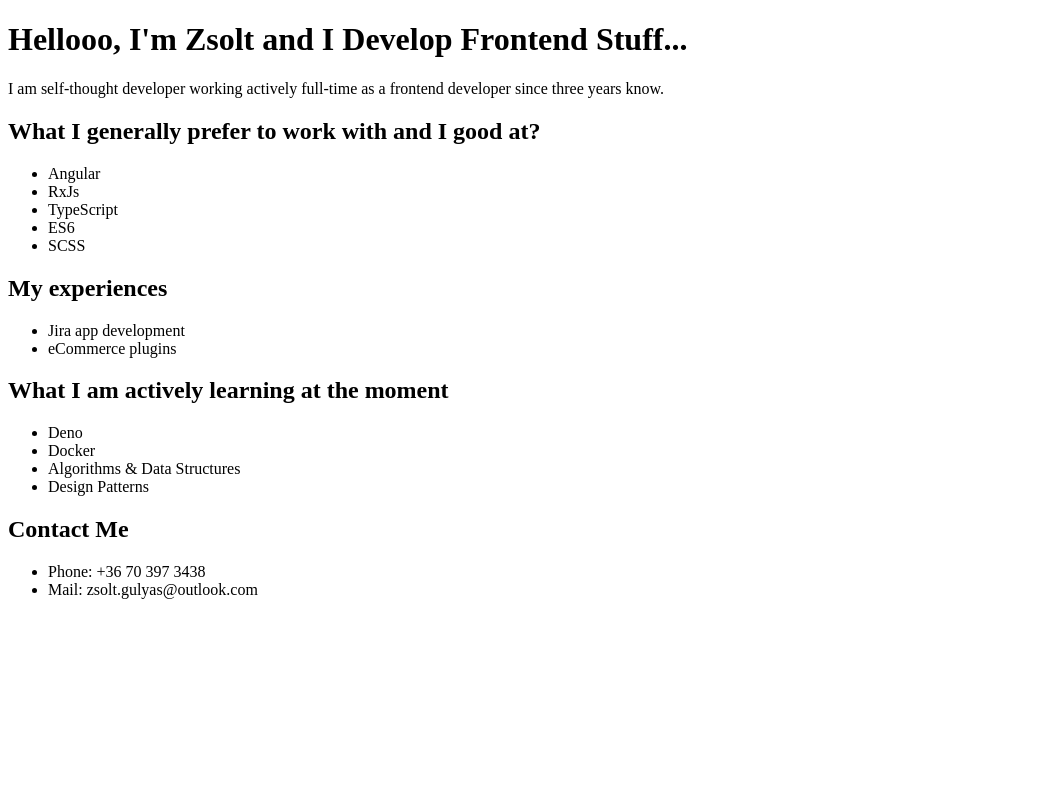
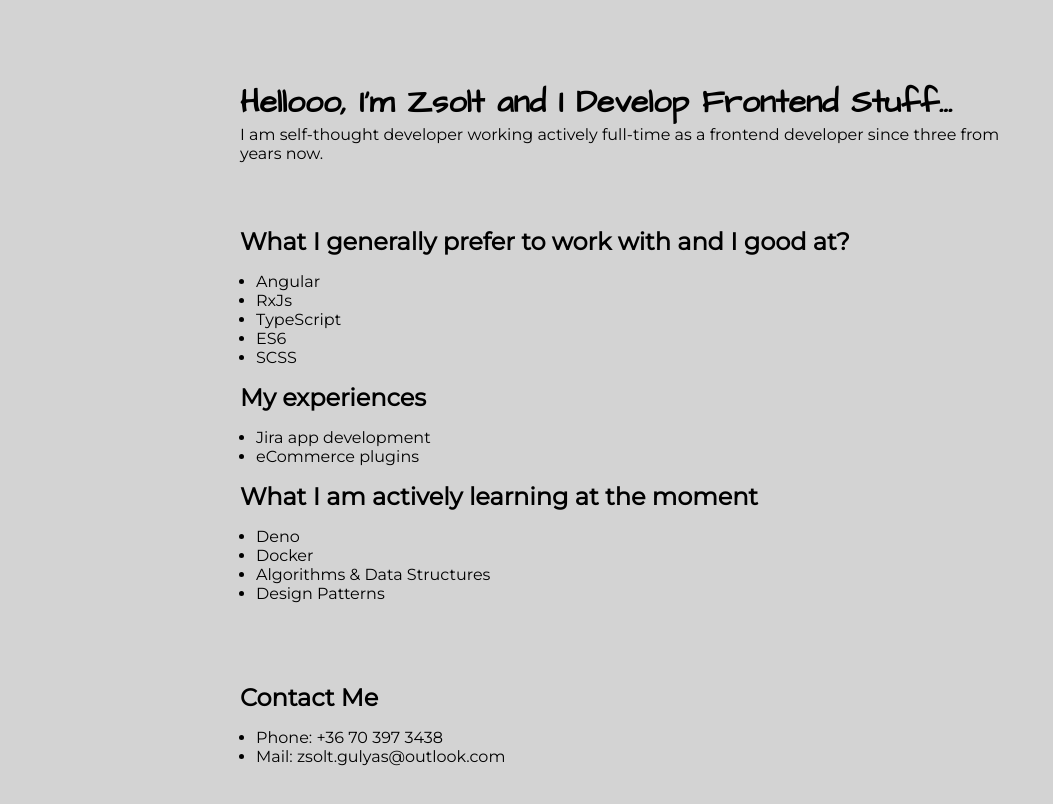
Before and after one commit to webpreneur/webpreneur.github.io, a plain HTML site: page index.html in a window 1280 px wide. Shown: the whole page, without its empty margins (0-1053 px from the left). Drawn offline with Linux system fonts and the light colour scheme.

Commit message:
Add styles

```diff
--- a/index.html
+++ b/index.html
@@ -4,12 +4,14 @@
     <meta charset="UTF-8">
     <meta name="viewport" content="width=device-width, initial-scale=1.0">
     <title>Zsolt Gulyas - Web Developer</title>
+    <link rel="stylesheet" href="styles.css">
+    <link href="https://fonts.googleapis.com/css2?family=Architects+Daughter&family=Montserrat&display=swap" rel="stylesheet">
 </head>
 <body>
     <header>
         <h1>Hellooo, I'm Zsolt and I Develop Frontend Stuff...</h1>
         <div>
-            I am self-thought developer working actively full-time as a frontend developer since three years know.
+            I am self-thought developer working actively full-time as a frontend developer since three from years now.
         </div>
     </header>
 
--- /dev/null
+++ b/styles.css
@@ -0,0 +1,27 @@
+* {
+    box-sizing: border-box;
+    margin: 0;
+    padding: 0;
+}
+
+body {
+    padding: 3rem;
+    font-family: 'Montserrat', sans-serif;
+    background-color: lightgray;
+    display: flex;
+    align-items: center;
+    flex-direction: column;
+}
+
+header, main, footer {
+    margin: 2rem;
+    width: 800px;
+}
+
+ul {
+    margin: 1rem;
+}
+
+h1 {
+    font-family: 'Architects Daughter', cursive;
+}
```
